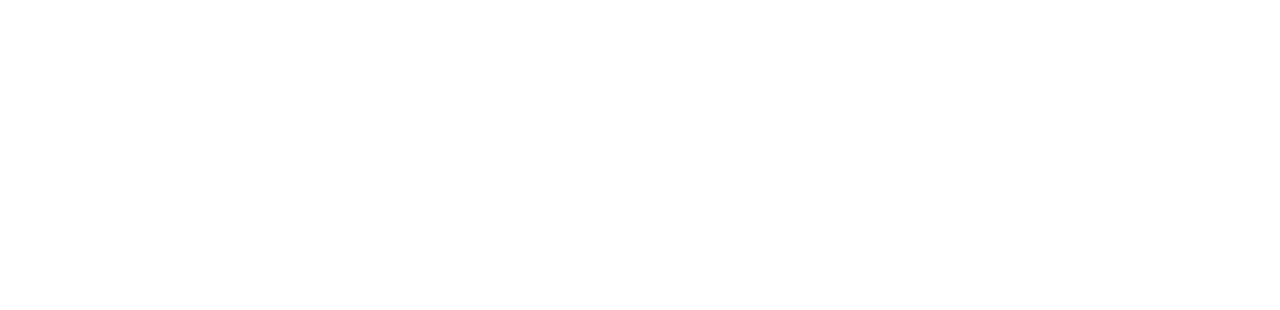
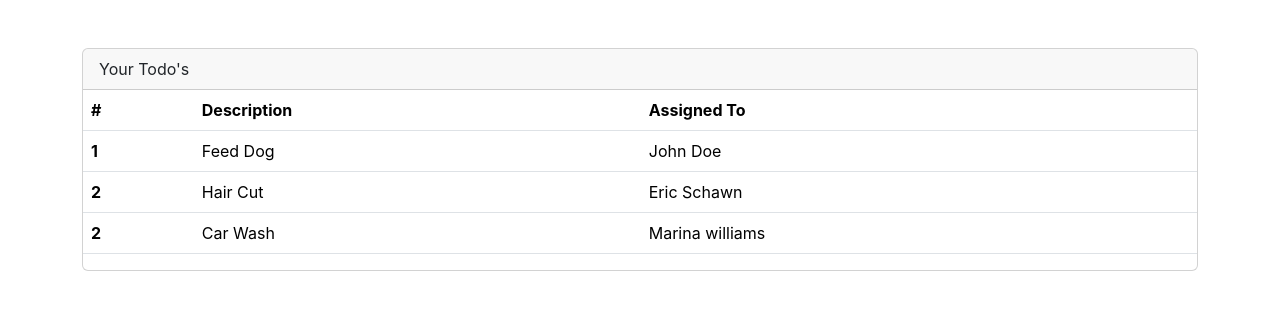
Before and after one commit to kumar9080/leo, a React (Create React App) app: page / in a window 1280 px wide. Shown: the top 310 px of the page. Built offline with nearby package versions, Linux system fonts and the light colour scheme.

Commit message:
1. created table using bootstrap

```diff
--- a/src/App.js
+++ b/src/App.js
@@ -1,7 +1,41 @@
 import './App.css';
 
 function App() {
-
+  return(
+    <div className='container mt-5'>
+      <div className='card'>
+        <div className='card-header'>Your Todo's</div>
+        <div>
+          <table className='table table-hover'>
+            <thead>
+              <tr>
+                <th scope='col'>#</th>
+                <th scope='col'>Description</th>
+                <th scope='col'>Assigned To</th>
+              </tr>
+            </thead>
+            <tbody className='card-body'>
+              <tr>
+                <th scope='row'>1</th>
+                <td>Feed Dog</td>
+                <td>John Doe</td>
+              </tr>
+              <tr>
+                <th scope='row'>2</th>
+                <td>Hair Cut</td>
+                <td>Eric Schawn</td>
+              </tr>
+              <tr>
+                <th scope='row'>2</th>
+                <td>Car Wash</td>
+                <td>Marina williams</td>
+              </tr>
+            </tbody>
+          </table>
+        </div>
+        </div>
+      </div>
+  )
 
 }
 export default App;
```
